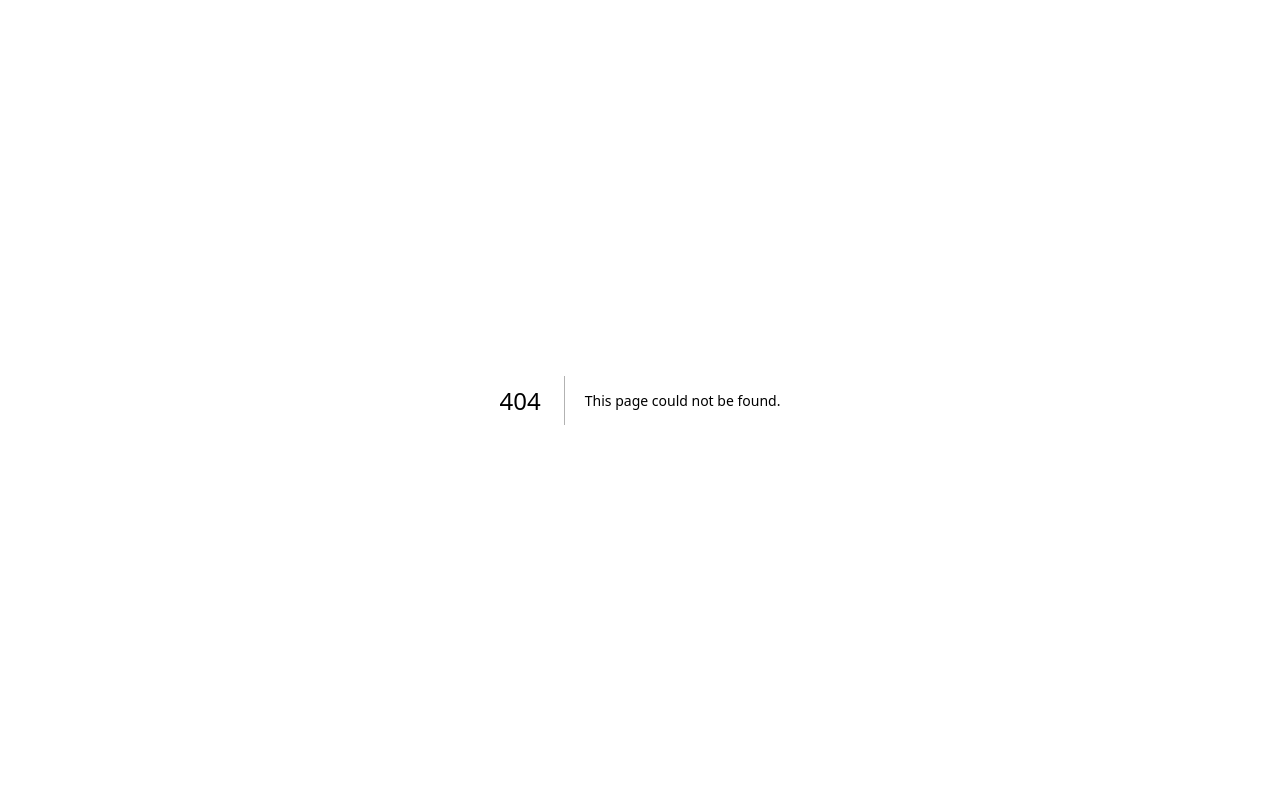
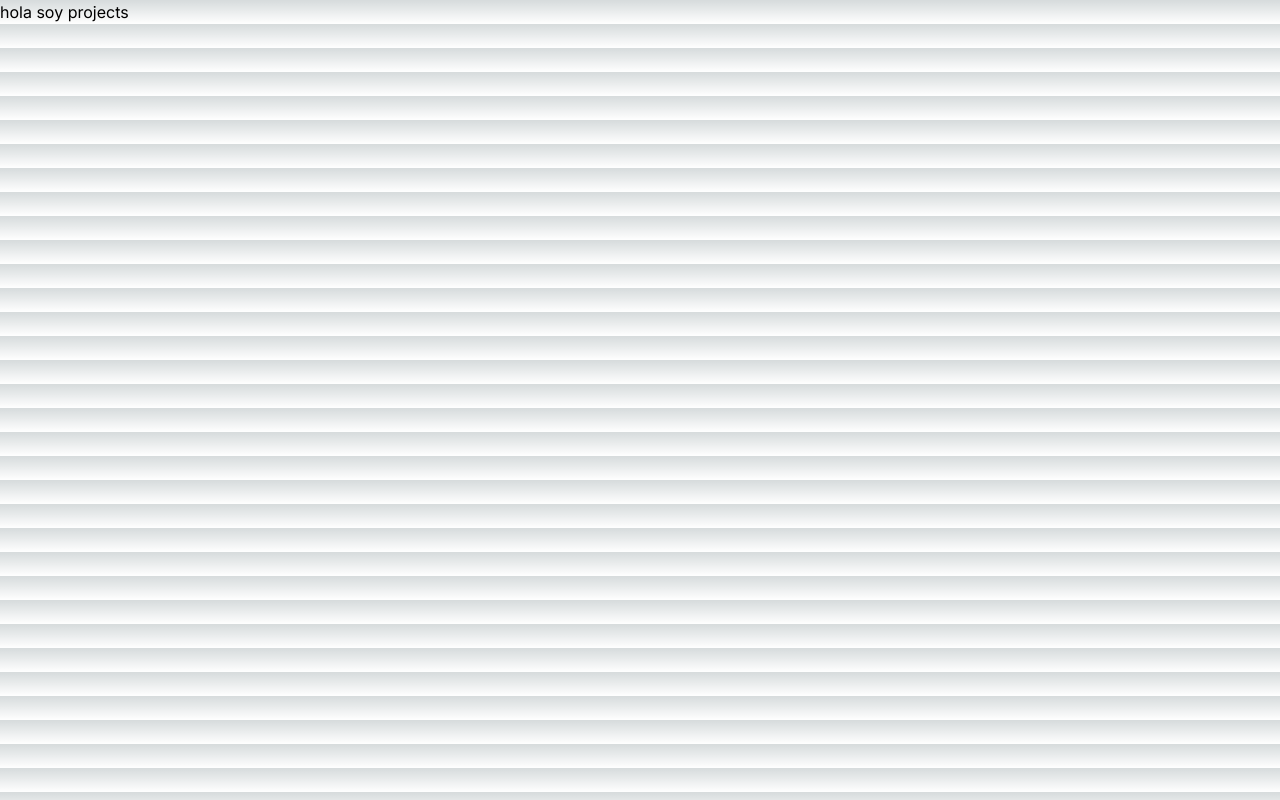
Before and after one commit to pablitomartinez/portfolio24, a Next.js app: page /projects in a window 1280 px wide. Before the commit this address had no page. Built offline with nearby package versions, Linux system fonts and the light colour scheme.

Commit message:
se crea estructura del proyecto, todas las secciones y componentes navbar, footer, skillcard y card

```diff
--- /dev/null
+++ b/src/app/about/page.jsx
@@ -0,0 +1,5 @@
+import React from "react";
+
+export default function About() {
+  return <div>hola soy About</div>;
+}
--- /dev/null
+++ b/src/app/contact/page.jsx
@@ -0,0 +1,5 @@
+import React from "react";
+
+export default function Contact() {
+  return <div>hola soy contact</div>;
+}
--- /dev/null
+++ b/src/app/projects/page.jsx
@@ -0,0 +1,9 @@
+import React from 'react'
+
+export default function Projects() {
+  return (
+    <div>
+      hola soy projects
+    </div>
+  )
+}
--- /dev/null
+++ b/src/app/skills/page.jsx
@@ -0,0 +1,5 @@
+import React from "react";
+
+export default function Skill() {
+  return <div>hola soy skill</div>;
+}
--- a/tailwind.config.js
+++ b/tailwind.config.js
@@ -6,13 +6,7 @@ module.exports = {
     "./src/app/**/*.{js,ts,jsx,tsx,mdx}",
   ],
   theme: {
-    extend: {
-      backgroundImage: {
-        "gradient-radial": "radial-gradient(var(--tw-gradient-stops))",
-        "gradient-conic":
-          "conic-gradient(from 180deg at 50% 50%, var(--tw-gradient-stops))",
-      },
-    },
+    extend: {},
   },
   plugins: [],
 };
```
Also changed, not shown: .eslintrc.json, src/components/Card.jsx (added), src/components/Footer.jsx (added), src/components/Navbar.jsx (added), src/components/SkillCard.jsx (added).
